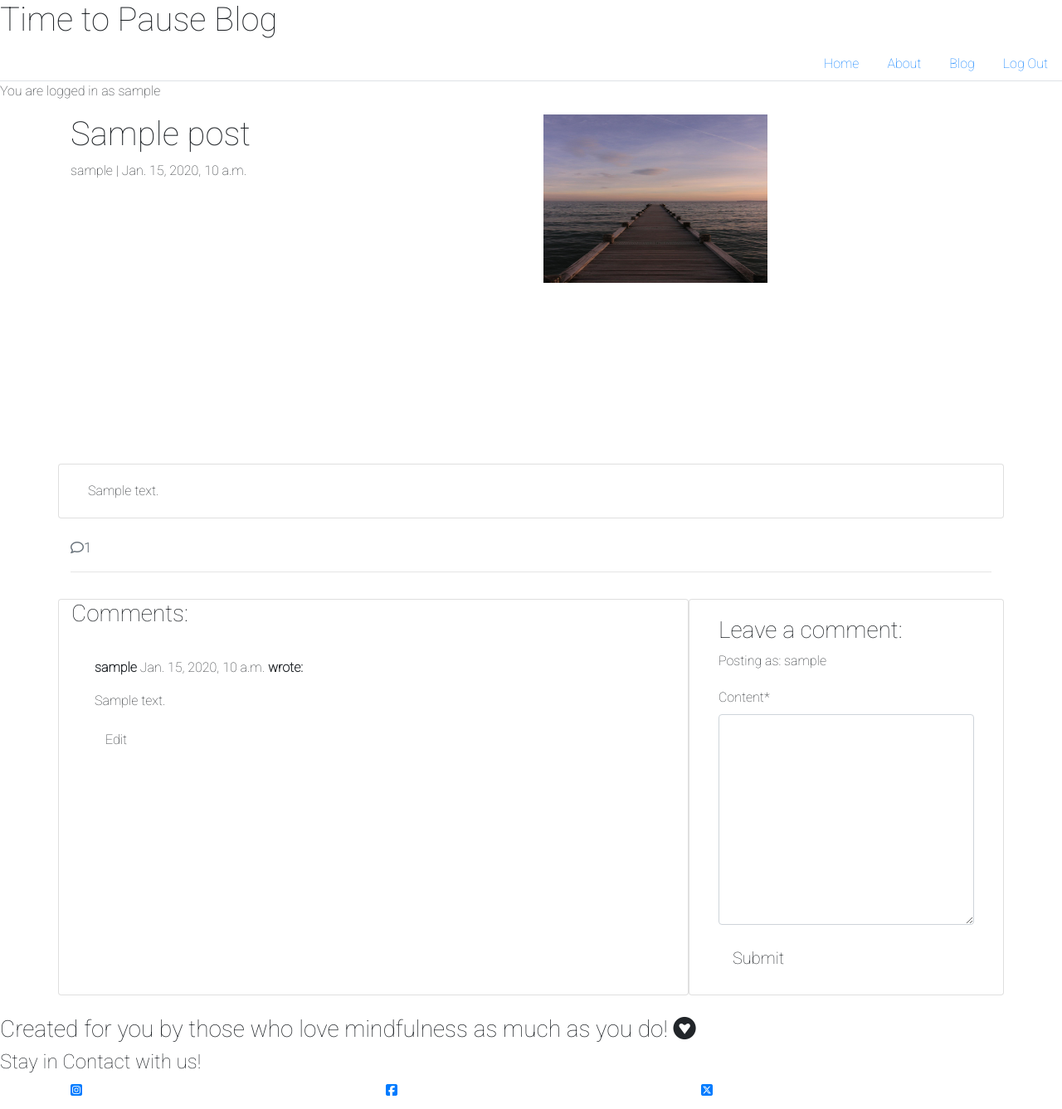
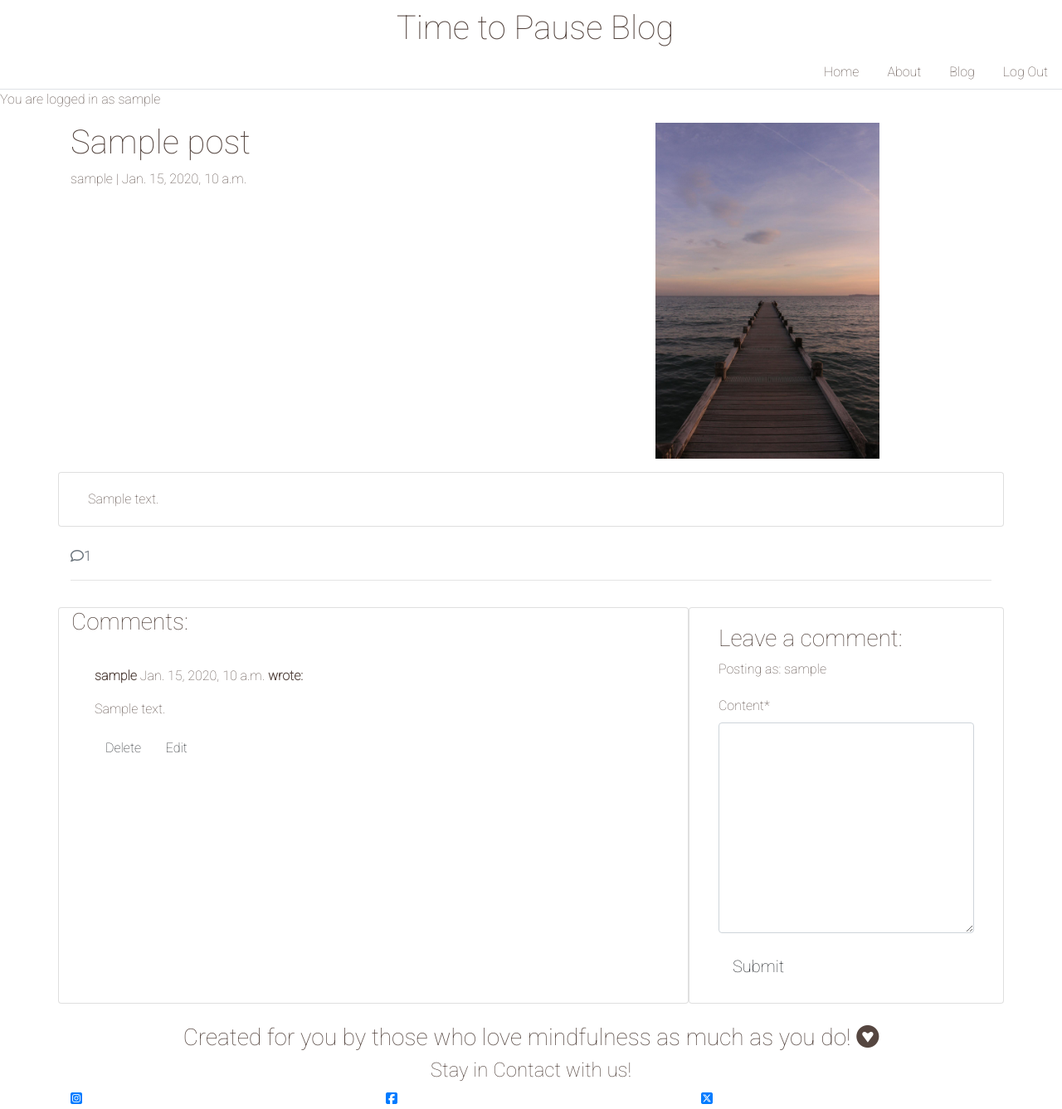
Before and after one commit to aimeeallen94/time-to-pause, a Django app: a page that uses templates/base.html in a window 1280 px wide. Shown: the whole page at 83% size. Run offline with Django 3.2, Linux system fonts and the light colour scheme; a user stored in the database is signed in; tables that the repository leaves empty hold one stand-in row (values such as "Sample post"); parts of the project's set-up code (start-up, migrations or seed data) failed here and were passed over; some libraries are stand-ins or nearby versions.

Commit message:
add blog posts to blog, content for homepage and delete comment options for blog posts also

```diff
--- a/static/css/style.css
+++ b/static/css/style.css
@@ -2,11 +2,34 @@
 
 body {
     font-family: Josef-Sans, Roboto, sans-serif;
+    color: #554640;
 }
 
 img {
     position: relative;
+    overflow: hidden;
+    display: block;
+    margin-left: auto;
+    margin-right: auto;
     width: 50%;
+}
+
+.card-img-top {
+    width: 40%;
     height: 50%;
-    overflow: hidden;
 }
+
+.homepage-heading {
+    padding-top: 10px;
+    padding-left: 10px;
+    text-align: center;
+}
+
+.nav-link {
+    text-decoration: none;
+    color: inherit;
+}
+
+.footer-text {
+    text-align: center;
+}
--- a/templates/base.html
+++ b/templates/base.html
@@ -18,7 +18,7 @@
     <title>Time to Pause Blog</title>
 </head>
 <body>
-    <h1>Time to Pause Blog</h1>
+    <h1 class="homepage-heading">Time to Pause Blog</h1>
     <ul class="nav nav-tabs justify-content-end">
         <li class="nav-item">
            <a class="nav-link" href="{% url 'home' %}">Home</a></li>
@@ -69,8 +69,8 @@
 
     <footer>
         <!-- Footer -->
-        <h3>Created for you by those who love mindfulness as much as you do! <i class="fa-brands fa-gratipay"></i></h3>
-        <h4>Stay in Contact with us!</h4>
+        <h3 class="footer-text">Created for you by those who love mindfulness as much as you do! <i class="fa-brands fa-gratipay"></i></h3>
+        <h4 class="footer-text">Stay in Contact with us!</h4>
         <div class="container">
             <div class="row">
                 <div class="col-4">
@@ -93,6 +93,11 @@
     <script href="https://cdn.jsdelivr.net/npm/bootstrap@4.6.2/dist/css/bootstrap.min.css"
     integrity="sha384-xOolHFLEh07PJGoPkLv1IbcEPTNtaed2xpHsD9ESMhqIYd0nLMwNLD69Npy4HI+N" crossorigin="anonymous">
     </script>
+    <script src="https://cdnjs.cloudflare.com/ajax/libs/jquery/3.6.3/jquery.js"
+    integrity="sha512-nO7wgHUoWPYGCNriyGzcFwPSF+bPDOR+NvtOYy2wMcWkrnCNPKBcFEkU80XIN14UVja0Gdnff9EmydyLlOL7mQ==" crossorigin="anonymous"
+    referrerpolicy="no-referrer"></script>
+    <script src="https://cdn.jsdelivr.net/npm/bootstrap@4.6.2/dist/js/bootstrap.bundle.min.js"
+    integrity="sha384-Fy6S3B9q64WdZWQUiU+q4/2Lc9npb8tCaSX9FK7E8HnRr0Jz8D6OP9dO5Vg3Q9ct" crossorigin="anonymous"></script>
 
     {% block extras %}
     {% endblock %}
--- a/timetopause/templates/timetopause/post_detail.html
+++ b/timetopause/templates/timetopause/post_detail.html
@@ -13,7 +13,7 @@
                 <p class="post-subtitle">{{ post.author }} | {{ post.created_on }}</p>
             </div>
             <div class="d-none d-md-block col-md-6 masthead-image">
-                <img src="{% static 'images/default-blog-post.jpg' %}" class="scale" alt="placeholder">
+                <img src="{% static 'images/default-blog-post.jpg' %}" class="scale img-responsive" alt="placeholder">
             </div>
         </div>
     </div>
@@ -61,6 +61,26 @@
                     <p class="approval">This comment is awaiting approval. </p>
                     {% endif %}
                     {% if user.is_authenticated and comment.author == user %}
+                    <button class="btn btn-delete" comment_id="{{ comment.id }}" data-target="#my{{ comment.id }}" data-toggle="modal">Delete</button>
+                    <div class="modal fade" id="my{{ comment.id }}" tabindex="-1" aria-labelledby="deleteModalLabel"
+                    aria-hidden="true">
+                        <div class="modal-dialog">
+                            <div class="modal-content">
+                                <div class="modal-header">
+                                    <h5 class="modal-title" id="deleteModalLabel">Delete Comment?</h5>
+                                    <!--<button type="button" class="btn-close" data-bs-dismiss="modal" aria-label="Close">Close</button>-->
+                                </div>
+                                <div class="modal-body">
+                                    Are you sure you want to delete your comment?
+                                    This action cannot be undone.
+                                </div>
+                                <div class="modal-footer">
+                                    <button type="button" class="btn btn-secondary" data-bs-dismiss="modal">Close</button>
+                                    <a id="deleteConfirm" href="#" class="btn btn-danger">Delete</a>
+                                </div>
+                            </div>
+                        </div>
+                    </div>
                     <button class="btn btn-edit" comment_id="{{ comment.id }}">Edit</button>
                     {% endif %}
                 </div>
@@ -86,6 +106,7 @@
         </div>
     </div>
 </div>
+
 {% endblock content %}
 
 {% block extras %}
--- a/timetopause/templates/timetopause/post_list.html
+++ b/timetopause/templates/timetopause/post_list.html
@@ -14,7 +14,7 @@
                                 {% if "placeholder" in post.featured_image.url  %}
                                 <img src="https://images.pexels.com/photos/355209/pexels-photo-355209.jpeg" alt="" class="card-img-top">
                                 {% else %}
-                                <img src="{{ post.featured_image.url }}" alt="">
+                                <img src="{{ post.featured_image.url }}" alt="" class="img-responsive">
                                 {% endif %}
                                 <a href="{% url 'post_detail' post.slug %}" class="post-link">
                                     <h5 class="card-title">{{ post.title }}</h5></a>
--- a/timetopause/urls.py
+++ b/timetopause/urls.py
@@ -8,4 +8,5 @@
     path('post_list/', views.PostList.as_view(), name='post_list'),
     path('<slug:slug>/', views.post_detail, name='post_detail'),
     path('<slug:slug>/edit_comment/<int:comment_id>', views.edit_comment, name='edit_comment'),
+    path('<slug:slug>/delete_comment/<int:comment_id>', views.delete_comment, name='delete_comment'),
 ]
--- a/timetopause/views.py
+++ b/timetopause/views.py
@@ -77,3 +77,11 @@
         queryset = Post.objects.filter(status=1)
         post = get_object_or_404(queryset, slug=slug)
         comment = get_object_or_404(Comment, pk=comment_id)
+
+        if comment.author == request.user:
+            comment.delete()
+            messages.add_message(request, messages.SUCCESS, 'Comment deleted!')
+        else:
+            messages.add_message(request, message.ERROR, 'You can only delete a comment you wrote.')
+
+        return HttpResponseRedirect(reverse('post_detail', args=[slug]))
```
Also changed, not shown: static/js/comments.js (+12 -0 lines), time_to_pause_blog/settings.py (+5 -3 lines), timetopause/templates/timetopause/home.html (+9 -1 lines).
